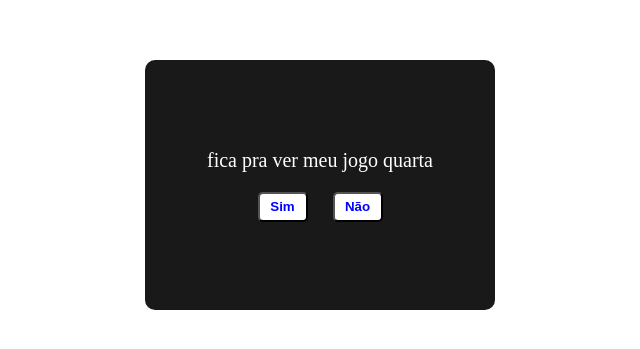
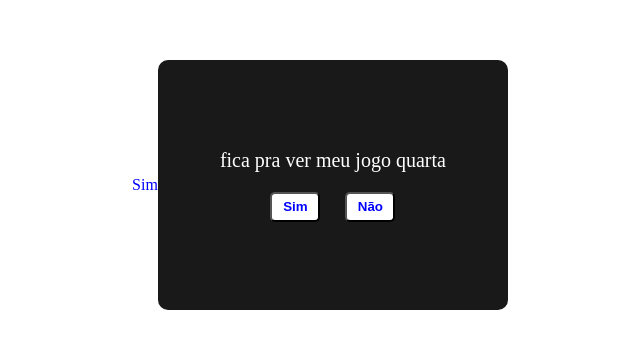
Before and after one commit to MuriloLacerdaHacker/sitecerto, a plain HTML site: page _redirects/index.html in a window 1280 px wide. Shown: the part 223-572 px from the top of the page, without its empty margins (320-960 px from the left). Drawn offline with Linux system fonts and the light colour scheme.

Commit message:
finalizado

```diff
--- a/index.html
+++ b/_redirects/index.html
@@ -1,4 +1,6 @@
 <!DOCTYPE html>
+<a href="confirmado.html" style="text-decoration: none; color: blue">Sim</a>
+
 <html>
   <head>
     <style>
```
Also changed, not shown: _redirects/confirmado.html (renamed from confirmado.html), _redirects/primeira.html (renamed from primeira.html).
